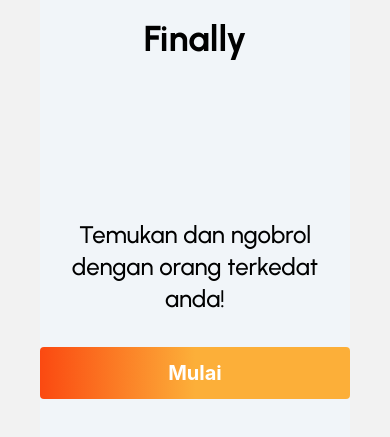
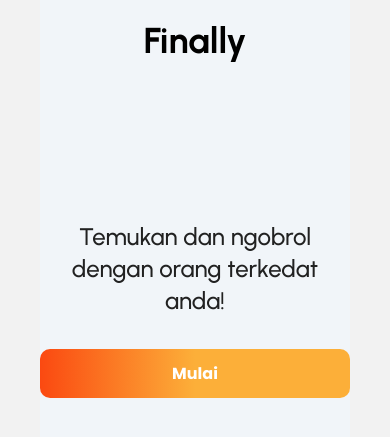
Before and after one commit to adislksn/finally, a React Native app: screen /Welcome in a window 390 px wide. Shown: the part 375-812 px from the top of the page. Built offline with nearby package versions, Linux system fonts and the light colour scheme.

Commit message:
Update style Wecome and Btn

```diff
--- a/src/component/Btn.jsx
+++ b/src/component/Btn.jsx
@@ -1,26 +1,33 @@
 /* eslint-disable react/destructuring-assignment */
-import { TouchableOpacity, Text } from 'react-native';
+import { TouchableOpacity, Text, StyleSheet } from 'react-native';
 import { LinearGradient } from 'expo-linear-gradient';
 
 function Btn(props) {
   const title = props.text;
   return (
     <TouchableOpacity
-      className="w-full mx-10 mt-8 items-center self-center "
+      className="w-full mx-10 mt-8 items-center self-center"
+      activeOpacity={0.7}
       onPress={() => props.pindah()}
     >
       <LinearGradient
         colors={['#FCAF39', '#FCAF39', '#FB4911']}
         start={{ x: 1, y: 1 }}
         end={{ x: 0, y: 1 }}
-        className="py-3 rounded w-full "
+        className="py-3 w-full"
+        style={{ borderRadius: 10 }}
       >
-        <Text className="font-bold text-xl text-white text-center">
-          {title}
-        </Text>
+        <Text className="text-white text-center" style={style.text}>{title}</Text>
       </LinearGradient>
     </TouchableOpacity>
   );
 }
 
+const style = StyleSheet.create({
+  text: {
+    fontFamily: 'Poppins-Bold',
+    fontSize: 16,
+  },
+});
+
 export default Btn;
--- a/src/screens/Welcome.jsx
+++ b/src/screens/Welcome.jsx
@@ -1,5 +1,5 @@
 import {
-  Text, View, Image, StatusBar,
+  StyleSheet, Text, View, Image, StatusBar,
 } from 'react-native';
 import Btn from '../component/Btn';
 
@@ -17,8 +17,8 @@ function Welcome(props) {
     <View className="bg-slate-100 mx-10 flex-1 justify-center items-center">
       <StatusBar style="light" />
       <Image className="w-44 h-44 mt-32" source={require('../assets/finally.png')} />
-      <Text className="text-4xl pt-5" style={{ fontFamily: 'Urbanist-Bold' }}>Finally</Text>
-      <Text className="text-2xl pt-40 text-center" style={{ fontFamily: 'Urbanist-Medium', lineHeight: 26 }}>Temukan dan ngobrol dengan orang terkedat anda!</Text>
+      <Text className="text-4xl pt-5" style={style.textLogo}>Finally</Text>
+      <Text className="text-2xl pt-40 text-center" style={style.textBanner}>Temukan dan ngobrol dengan orang terkedat anda!</Text>
       <View className="w-full">
         <Btn text="Mulai" pindah={press.toLoginScreen} />
       </View>
@@ -26,4 +26,15 @@ function Welcome(props) {
   );
 }
 
+const style = StyleSheet.create({
+  textLogo: {
+    fontFamily: 'Urbanist-Bold',
+  },
+  textBanner: {
+    fontFamily: 'Urbanist-Medium',
+    lineHeight: 26,
+    color: '#212121',
+  },
+});
+
 export default Welcome;
```
